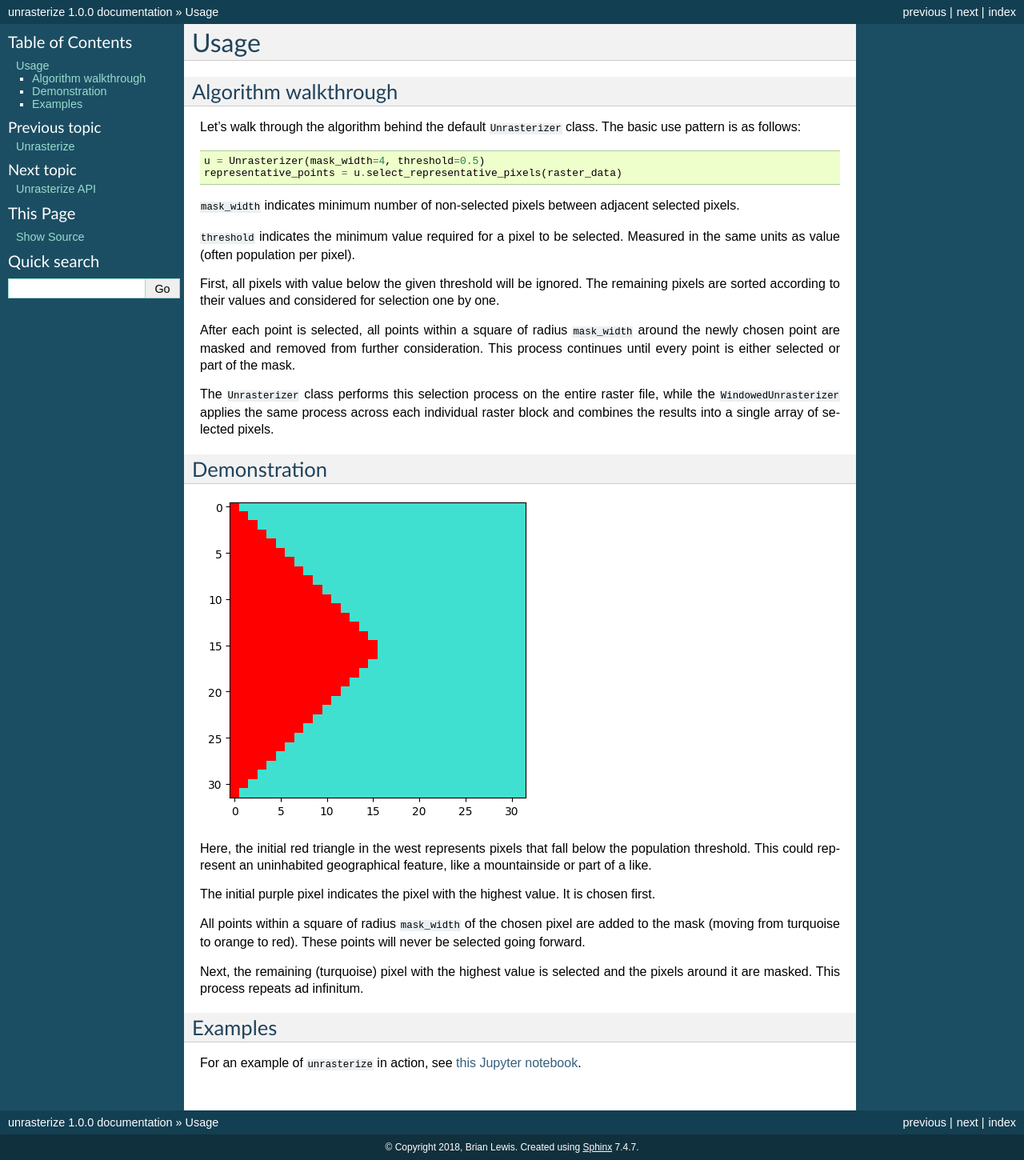
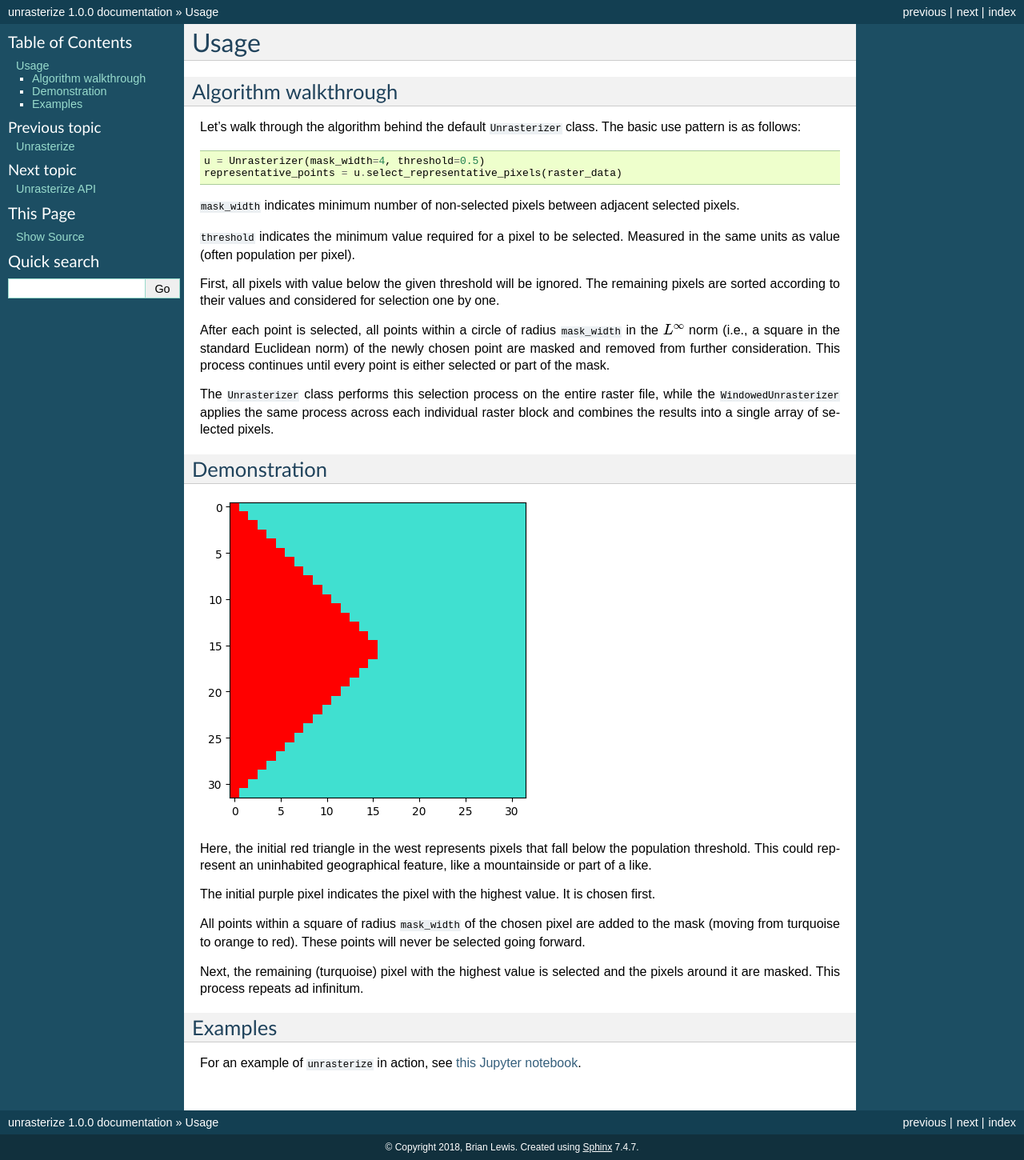
Before and after one commit to tetraptych/unrasterize, a Sphinx documentation site: the page built from docs/usage.rst, in a window 1280 px wide. Shown: the whole page at 80% size. Built offline with Sphinx 7.4.7, drawn with Linux system fonts in a browser that asks for light colours.

Commit message:
Change 'square' to 'circle in L^\infty norm' in documentation

```diff
--- a/docs/conf.py
+++ b/docs/conf.py
@@ -52,6 +52,7 @@ extensions = [
     'sphinx.ext.autosummary',
     'sphinx.ext.viewcode',
     'sphinx.ext.napoleon',
+    'sphinx.ext.mathjax',
 ]
 
 # Add any paths that contain templates here, relative to this directory.
--- a/docs/usage.rst
+++ b/docs/usage.rst
@@ -15,7 +15,7 @@ Let's walk through the algorithm behind the default ``Unrasterizer`` class. The
 
 First, all pixels with value below the given threshold will be ignored. The remaining pixels are sorted according to their values and considered for selection one by one.
 
-After each point is selected, all points within a square of radius ``mask_width`` around the newly chosen point are masked and removed from further consideration. This process continues until every point is either selected or part of the mask.
+After each point is selected, all points within a circle of radius ``mask_width`` in the :math:`L^\infty` norm (i.e., a square in the standard Euclidean norm) of the newly chosen point are masked and removed from further consideration. This process continues until every point is either selected or part of the mask.
 
 The ``Unrasterizer`` class performs this selection process on the entire raster file, while the ``WindowedUnrasterizer`` applies the same process across each individual raster block and combines the results into a single array of selected pixels.
 
```
